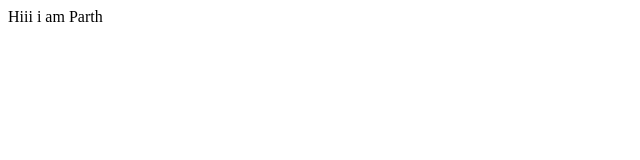
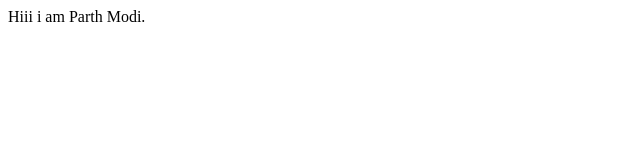
Before and after one commit to parthmodi444/student-name-website, a plain HTML site: page index.html in a window 1280 px wide. Shown: the full height of the page, 0-640 px from the left. Drawn offline with Linux system fonts and the light colour scheme.

Commit message:
docs: intermediate  commit

```diff
--- a/index.html
+++ b/index.html
@@ -7,6 +7,6 @@
     <title>Document</title>
 </head>
 <body>
-    Hiii i am Parth
+    Hiii i am Parth Modi.
 </body>
 </html>
```
